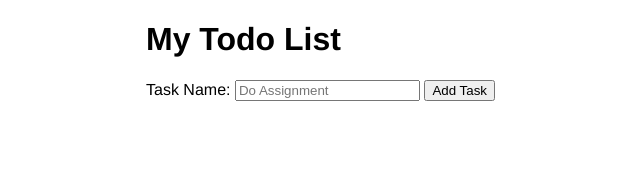
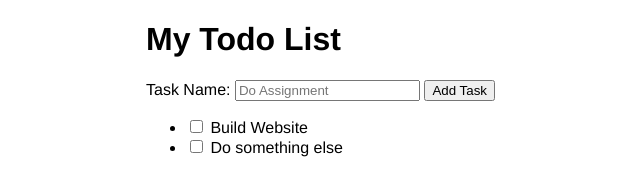
Before and after one commit to arsyad-abdat/To-Do-List, a plain HTML site: page todo.html in a window 1280 px wide. Shown: the whole page, without its empty margins (194-834 px from the left). Drawn offline with Linux system fonts and the light colour scheme.

Commit message:
Add example list item

```diff
--- a/todo.html
+++ b/todo.html
@@ -21,6 +21,21 @@
             Add Task
         </button>
     </form>
+
+    <ul>
+        <li>
+            <label>
+                <input type="checkbox">
+                Build Website
+            </label>
+        </li>
+        <li>
+            <label>
+                <input type="checkbox">
+                Do something else
+            </label>
+        </li>
+    </ul>
     <script src="js/script.js"></script>
 </body>
 
```
